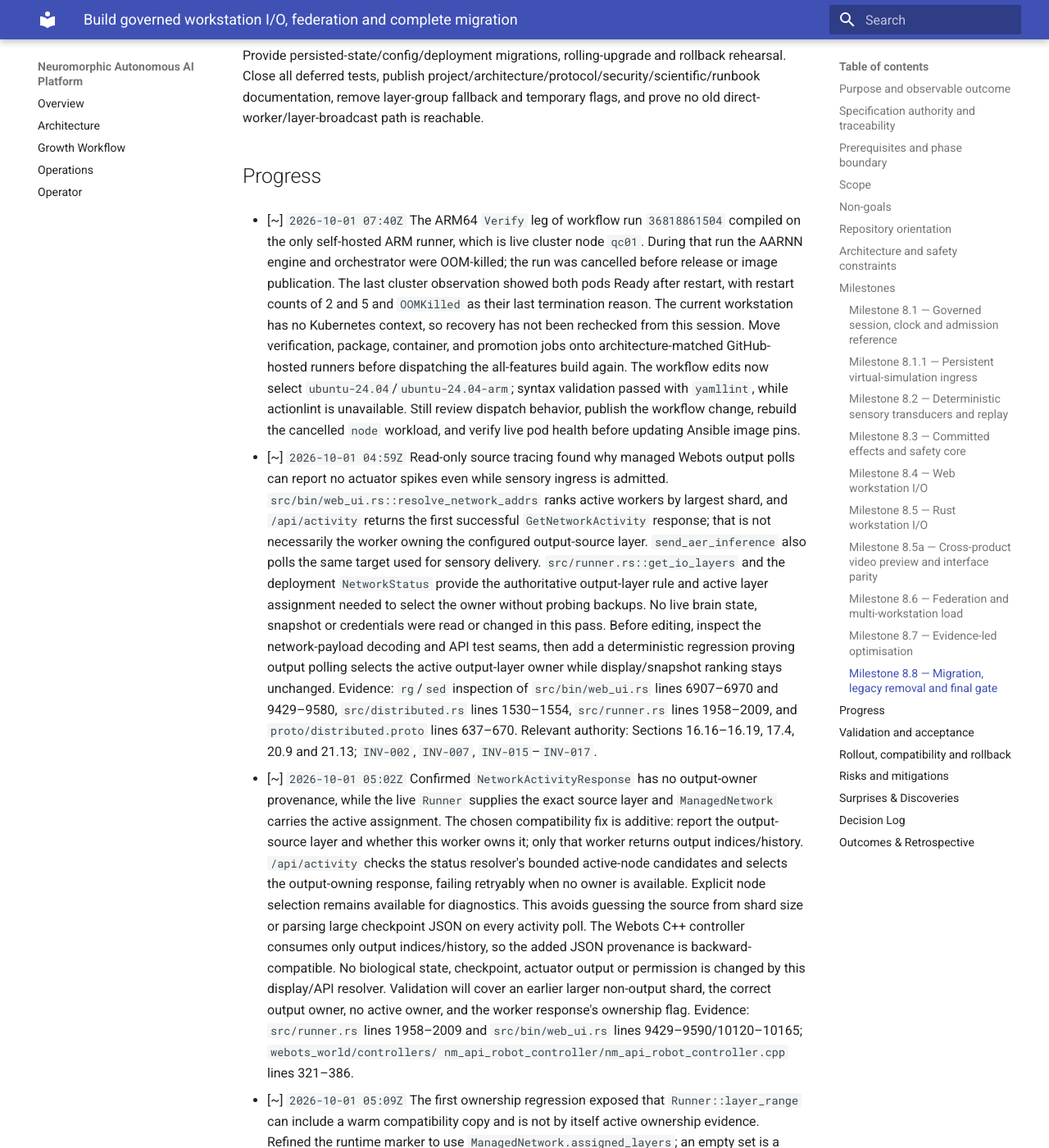
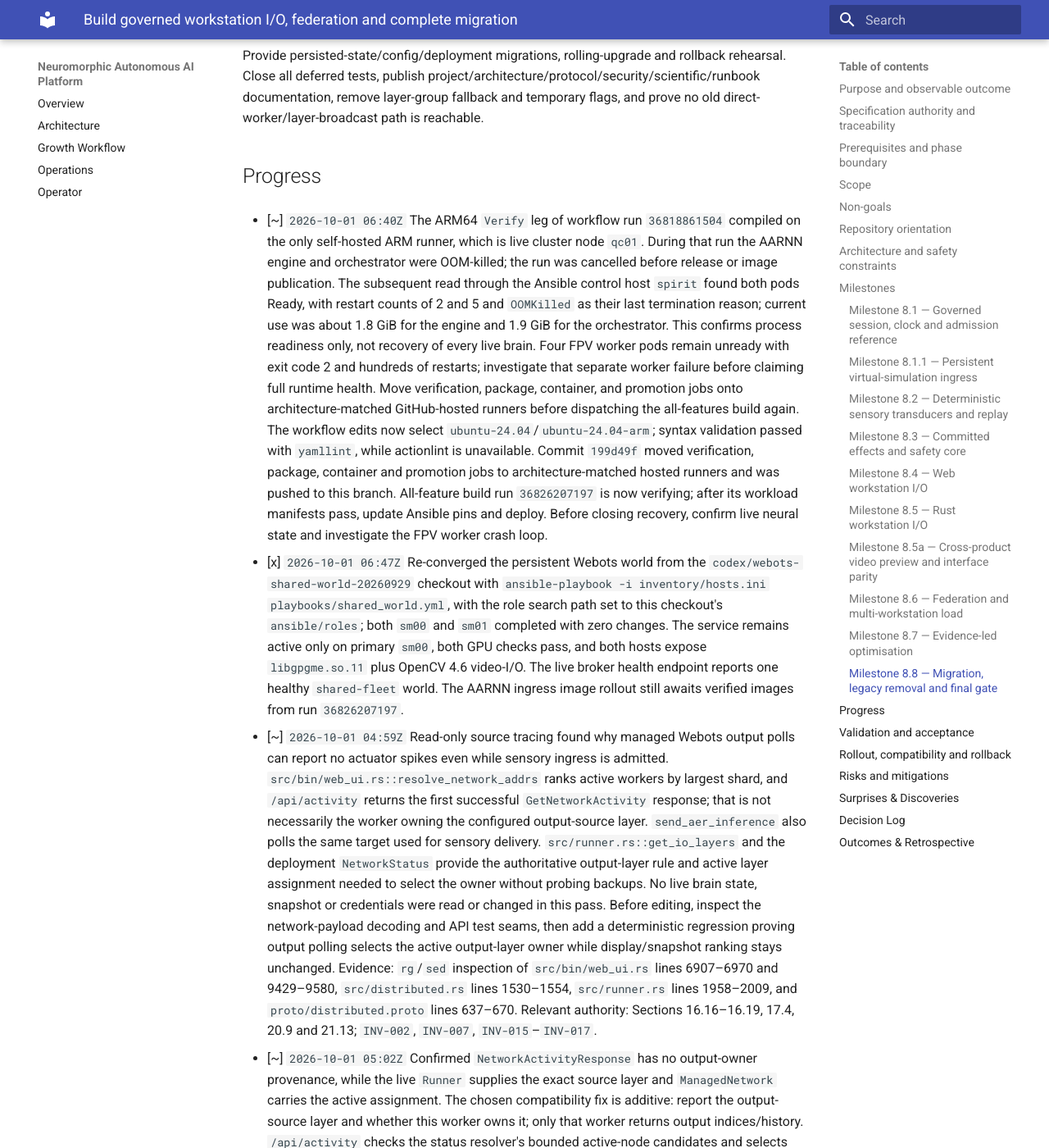
Before and after one commit to neuralmimicry/aarnn_rust, an MkDocs documentation site: the page built from docs/execplans/phase-08-workstation-io.md, in a window 1280 px wide and 1400 px high, scrolled down 7123 px. Shown: the whole window at 82% size. Built offline with MkDocs 1.6.1 and Material for MkDocs 9.7.7, drawn with Linux system fonts in a browser that asks for light colours.

Commit message:
docs: record Webots rollout and runner recovery state

```diff
--- a/docs/execplans/phase-08-workstation-io.md
+++ b/docs/execplans/phase-08-workstation-io.md
@@ -181,20 +181,37 @@ Provide persisted-state/config/deployment migrations, rolling-upgrade and rollba
 
 ## Progress
 
-- [~] `2026-10-01 07:40Z` The ARM64 `Verify` leg of workflow run
+- [~] `2026-10-01 06:40Z` The ARM64 `Verify` leg of workflow run
   `36818861504` compiled on the only self-hosted ARM runner, which is live
   cluster node `qc01`. During that run the AARNN engine and orchestrator were
   OOM-killed; the run was cancelled before release or image publication. The
-  last cluster observation showed both pods Ready after restart, with restart
-  counts of 2 and 5 and `OOMKilled` as their last termination reason. The
-  current workstation has no Kubernetes context, so recovery has not been
-  rechecked from this session. Move verification, package, container, and
+  subsequent read through the Ansible control host `spirit` found both pods
+  Ready, with restart counts of 2 and 5 and `OOMKilled` as their last
+  termination reason; current use was about 1.8 GiB for the engine and 1.9 GiB
+  for the orchestrator. This confirms process readiness only, not recovery of
+  every live brain. Four FPV worker pods remain unready with exit code 2 and
+  hundreds of restarts; investigate that separate worker failure before
+  claiming full runtime health. Move verification, package, container, and
   promotion jobs onto architecture-matched GitHub-hosted runners before
   dispatching the all-features build again. The workflow edits now select
   `ubuntu-24.04`/`ubuntu-24.04-arm`; syntax validation passed with `yamllint`,
-  while actionlint is unavailable. Still review dispatch behavior, publish the
-  workflow change, rebuild the cancelled `node` workload, and verify live pod
-  health before updating Ansible image pins.
+  while actionlint is unavailable. Commit `199d49f` moved verification,
+  package, container and promotion jobs to architecture-matched hosted runners
+  and was pushed to this branch. All-feature build run `36826207197` is now
+  verifying; after its workload manifests pass, update Ansible pins and deploy.
+  Before closing recovery, confirm live neural state and investigate the FPV
+  worker crash loop.
+
+- [x] `2026-10-01 06:47Z` Re-converged the persistent Webots world from the
+  `codex/webots-shared-world-20260929` checkout with
+  `ansible-playbook -i inventory/hosts.ini playbooks/shared_world.yml`, with
+  the role search path set to this checkout's `ansible/roles`; both `sm00` and
+  `sm01` completed with zero changes. The service remains active only on primary
+  `sm00`, both GPU checks
+  pass, and both hosts expose `libgpgme.so.11` plus OpenCV 4.6 video-I/O. The
+  live broker health endpoint reports one healthy `shared-fleet` world. The
+  AARNN ingress image rollout still awaits verified images from run
+  `36826207197`.
 
 - [~] `2026-10-01 04:59Z` Read-only source tracing found why managed Webots
   output polls can report no actuator spikes even while sensory ingress is
```
